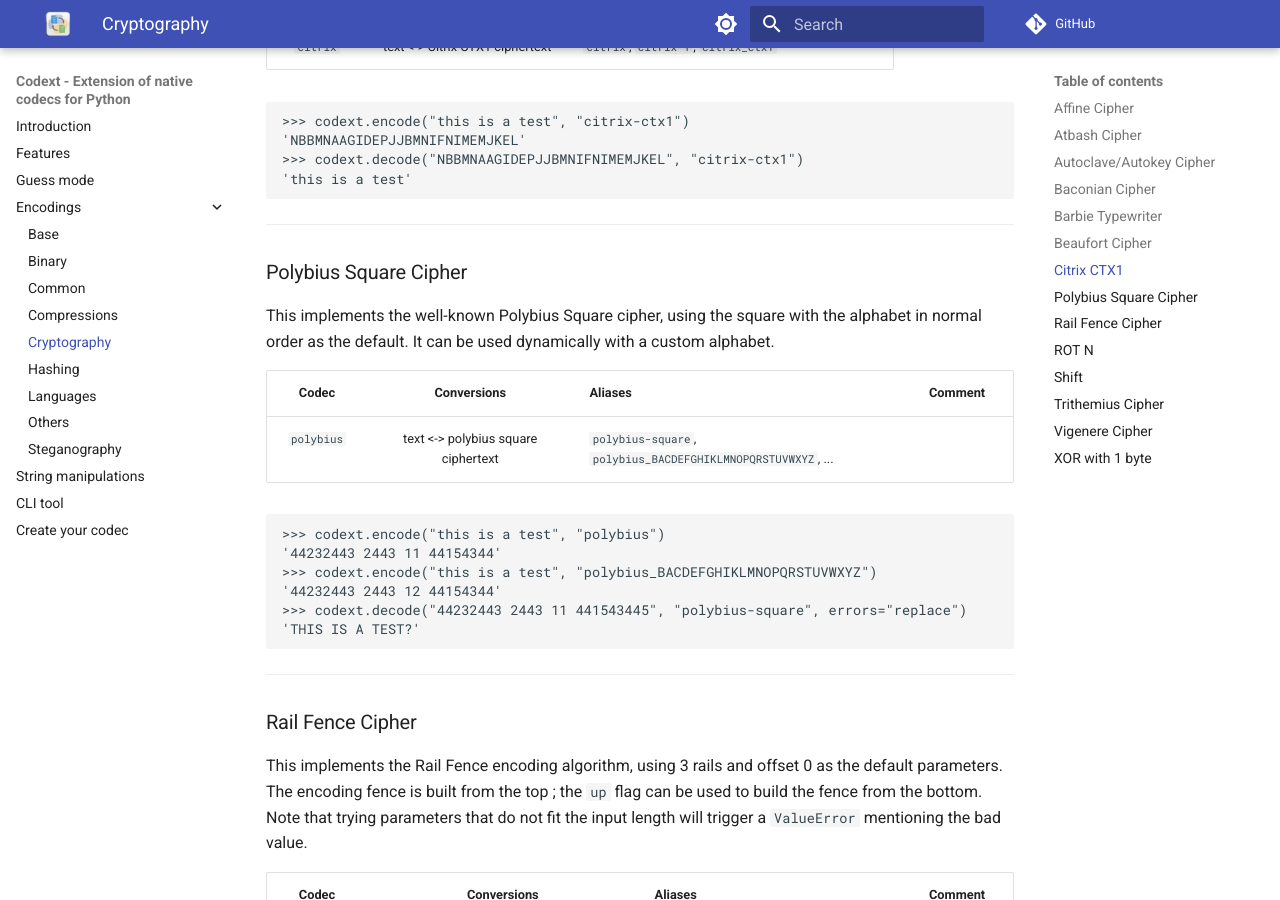
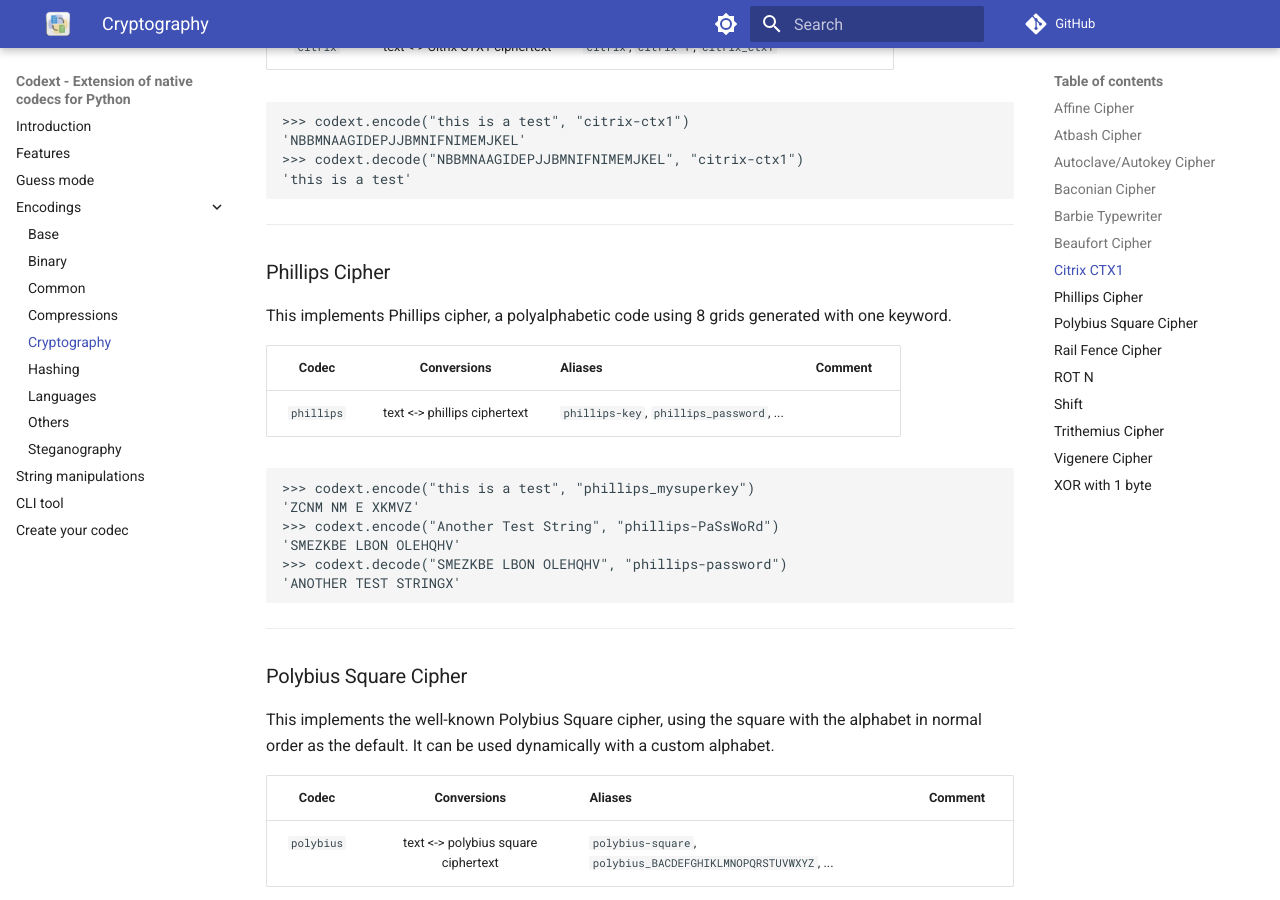
Before and after one commit to dhondta/python-codext, an MkDocs documentation site: the page built from docs/pages/enc/crypto.md, in a window 1280 px wide and 900 px high, scrolled down 3641 px. Built offline with MkDocs 1.6.1 and Material for MkDocs 9.7.7, drawn with Linux system fonts in a browser that asks for light colours; comment, search, counter and statistics services are not loaded.

Commit message:
Added documentation for Phillips cipher

````diff
--- a/docs/pages/enc/crypto.md
+++ b/docs/pages/enc/crypto.md
@@ -162,6 +162,25 @@ This implements the Citrix CTX1 password encoding algorithm.
 
 -----
 
+### Phillips Cipher
+
+This implements Phillips cipher, a polyalphabetic code using 8 grids generated with one keyword.
+
+**Codec** | **Conversions** | **Aliases** | **Comment**
+:---: | :---: | --- | ---
+`phillips` | text <-> phillips ciphertext | `phillips-key`, `phillips_password`, ... |
+
+```python
+>>> codext.encode("this is a test", "phillips_mysuperkey")
+'ZCNM NM E XKMVZ'
+>>> codext.encode("Another Test String", "phillips-PaSsWoRd")
+'SMEZKBE LBON OLEHQHV'
+>>> codext.decode("SMEZKBE LBON OLEHQHV", "phillips-password")
+'ANOTHER TEST STRINGX'
+```
+
+-----
+
 ### Polybius Square Cipher
 
 This implements the well-known Polybius Square cipher, using the square with the alphabet in normal order as the default. It can be used dynamically with a custom alphabet.
--- a/src/codext/VERSION.txt
+++ b/src/codext/VERSION.txt
@@ -1 +1 @@
-1.16.1
+1.16.2
````
Also changed, not shown: 1 other file.
